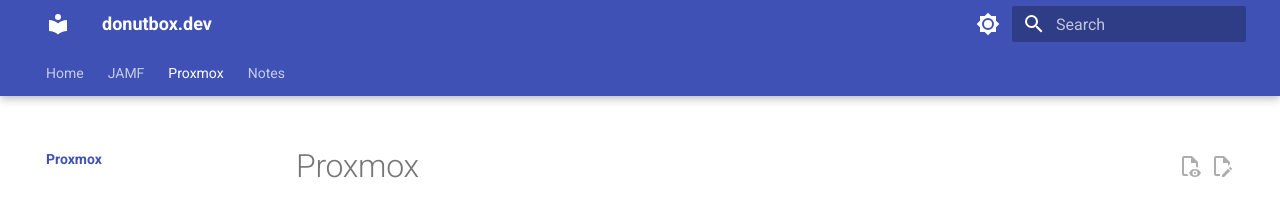
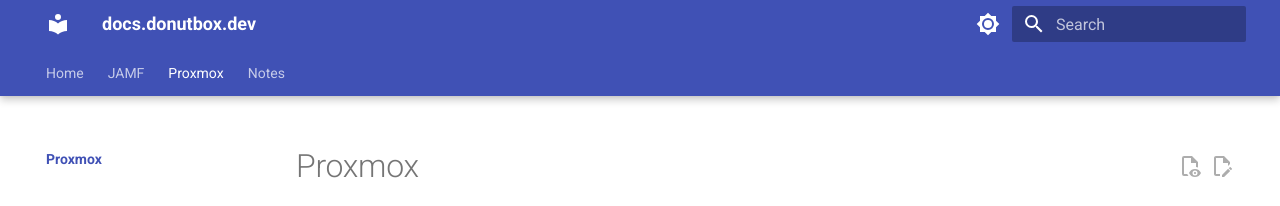
Before and after one commit to shreddeddonut/donutbox-docs, an MkDocs documentation site: the page built from docs/proxmox/index.md, in a window 1280 px wide. Shown: the top 206 px of the page. Built offline with MkDocs 1.6.1 and Material for MkDocs 9.7.7, drawn with Linux system fonts in a browser that asks for light colours.

Commit message:
Update site name and URL for documentation

```diff
--- a/mkdocs.yml
+++ b/mkdocs.yml
@@ -1,5 +1,5 @@
-site_name: donutbox.dev
-site_url: https://donutbox.dev
+site_name: docs.donutbox.dev
+site_url: https://docs.donutbox.dev
 site_author: shreddeddonut
 
 edit_uri: edit/main/docs/
```
